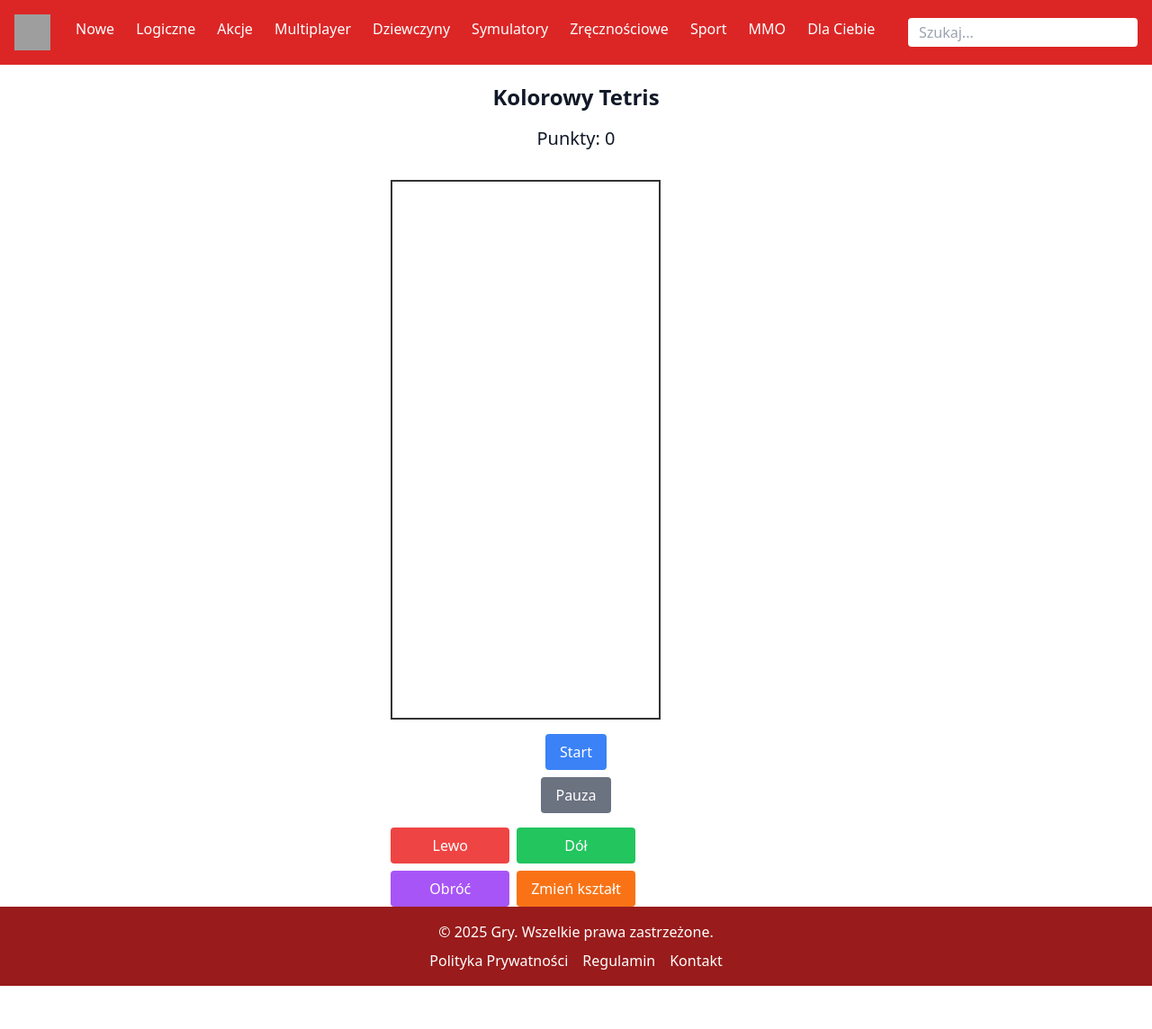
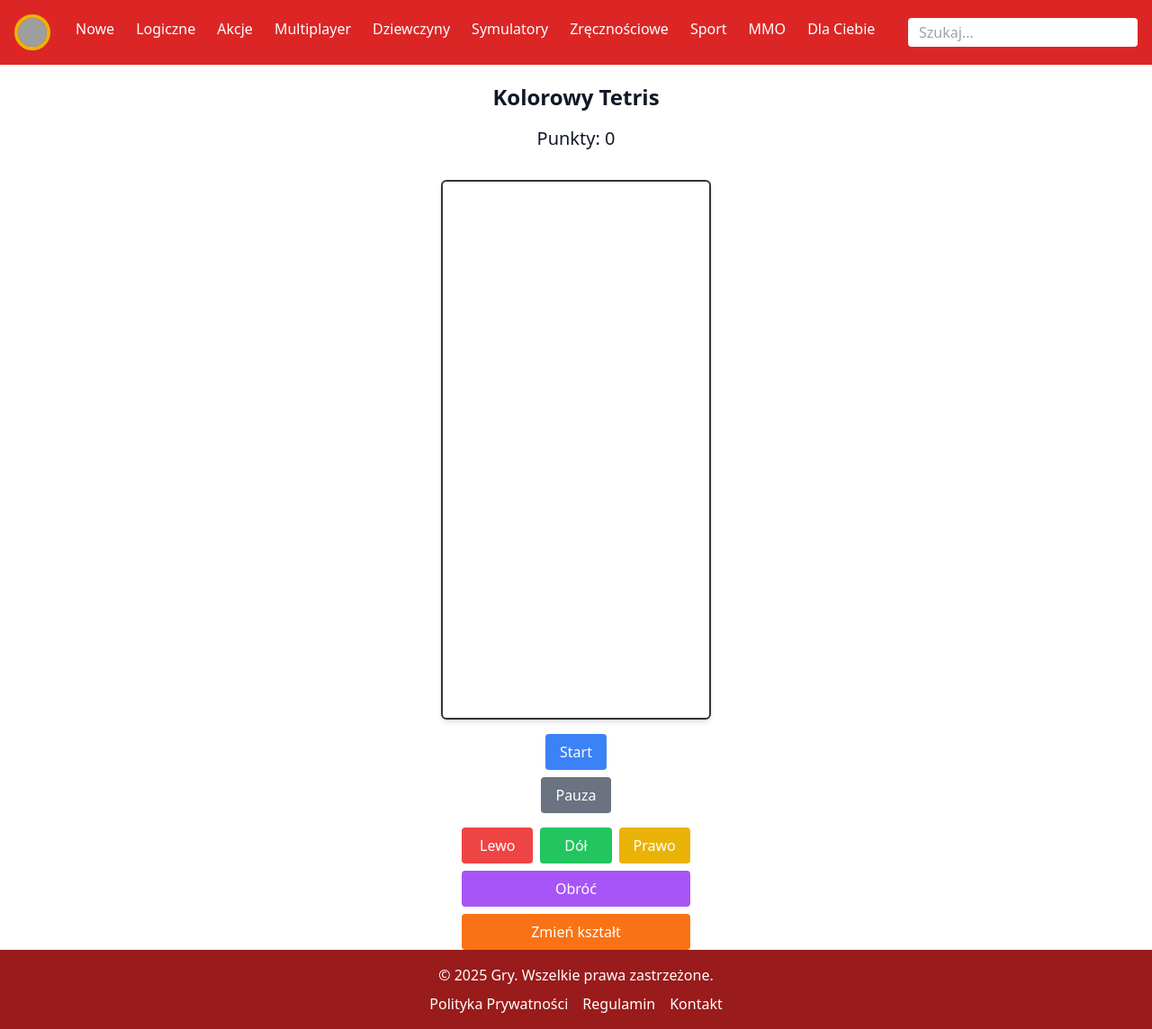
Before and after one commit to kotelkonrad/Python_Frameworki, a Django app: page /tetris/ in a window 1280 px wide. Shown: the whole page at 90% size. Before the commit the page ends 1096 px from the top, so only its background shows below. Run offline with Django 5.2, Linux system fonts and the light colour scheme; grey boxes are pictures that could not be loaded.

Commit message:
update main.build.css

```diff
--- a/static/css/main.build.css
+++ b/static/css/main.build.css
@@ -535,6 +535,11 @@ video {
 .static {
   position: static;
 }
+.col-span-3 {
+  grid-column: span 3 / span 3;
+}
+.row-span-1 {
+  grid-row: span 1 / span 1;
 }
 .mx-auto {
   margin-left: auto;
@@ -567,9 +572,6 @@ video {
 .mt-5 {
   margin-top: 1.25rem;
 }
-.mt-8 {
-  margin-top: 2rem;
-}
 .block {
   display: block;
 }
@@ -588,7 +590,9 @@ video {
 .h-10 {
   height: 2.5rem;
 }
-
+.min-h-screen {
+  min-height: 100vh;
+}
 .w-10 {
   width: 2.5rem;
 }
@@ -598,7 +602,9 @@ video {
 .max-w-\[1400px\] {
   max-width: 1400px;
 }
-
+.flex-1 {
+  flex: 1 1 0%;
+}
 .cursor-pointer {
   cursor: pointer;
 }
@@ -613,9 +619,6 @@ video {
 }
 .grid-rows-1 {
   grid-template-rows: repeat(1, minmax(0, 1fr));
-}
-.grid-rows-3 {
-  grid-template-rows: repeat(3, minmax(0, 1fr));
 }
 .flex-col {
   flex-direction: column;
@@ -647,6 +650,18 @@ video {
 }
 .rounded {
   border-radius: 0.25rem;
+}
+.rounded-full {
+  border-radius: 9999px;
+}
+.rounded-md {
+  border-radius: 0.375rem;
+}
+.border {
+  border-width: 1px;
+}
+.border-4 {
+  border-width: 4px;
 }
 .border-gray-500 {
   --tw-border-opacity: 1;
@@ -700,6 +715,10 @@ video {
   --tw-bg-opacity: 1;
   background-color: rgb(255 255 255 / var(--tw-bg-opacity, 1));
 }
+.bg-yellow-500 {
+  --tw-bg-opacity: 1;
+  background-color: rgb(234 179 8 / var(--tw-bg-opacity, 1));
+}
 .p-2 {
   padding: 0.5rem;
 }
@@ -708,6 +727,9 @@ video {
 }
 .p-4 {
   padding: 1rem;
+}
+.p-5 {
+  padding: 1.25rem;
 }
 .px-3 {
   padding-left: 0.75rem;
@@ -786,6 +808,11 @@ video {
   --tw-shadow-colored: 0 1px 3px 0 var(--tw-shadow-color), 0 1px 2px -1px var(--tw-shadow-color);
   box-shadow: var(--tw-ring-offset-shadow, 0 0 #0000), var(--tw-ring-shadow, 0 0 #0000), var(--tw-shadow);
 }
+.shadow-md {
+  --tw-shadow: 0 4px 6px -1px rgb(0 0 0 / 0.1), 0 2px 4px -2px rgb(0 0 0 / 0.1);
+  --tw-shadow-colored: 0 4px 6px -1px var(--tw-shadow-color), 0 2px 4px -2px var(--tw-shadow-color);
+  box-shadow: var(--tw-ring-offset-shadow, 0 0 #0000), var(--tw-ring-shadow, 0 0 #0000), var(--tw-shadow);
+}
 .transition {
   transition-property: color, background-color, border-color, text-decoration-color, fill, stroke, opacity, box-shadow, transform, filter, -webkit-backdrop-filter;
   transition-property: color, background-color, border-color, text-decoration-color, fill, stroke, opacity, box-shadow, transform, filter, backdrop-filter;
@@ -830,10 +857,6 @@ video {
     grid-template-columns: repeat(4, minmax(0, 1fr));
   }
 
-  .md\:grid-rows-3 {
-    grid-template-rows: repeat(3, minmax(0, 1fr));
-  }
-
   .md\:grid-rows-1 {
     grid-template-rows: repeat(1, minmax(0, 1fr));
   }
```
